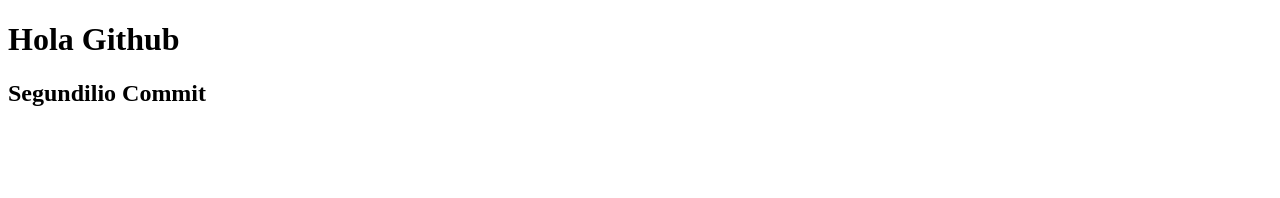
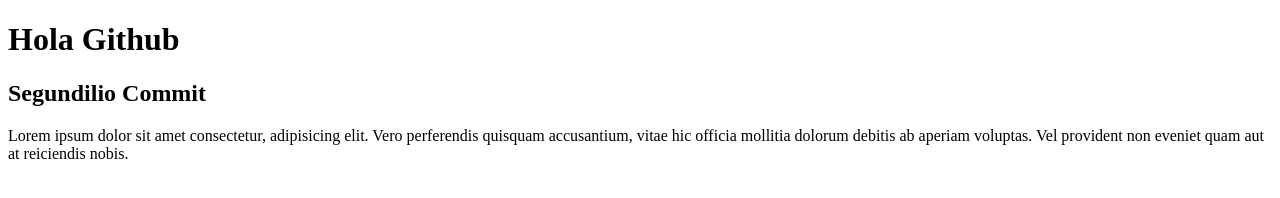
Before and after one commit to noemisabrina/46845prueba, a plain HTML site: page index.html in a window 1280 px wide. Drawn offline with Linux system fonts and the light colour scheme.

Commit message:
desarrollamos el parrafo

```diff
--- a/index.html
+++ b/index.html
@@ -8,5 +8,7 @@
 <body>
     <h1>Hola Github</h1>
     <h2>Segundilio Commit</h2>
+
+    <p>Lorem ipsum dolor sit amet consectetur, adipisicing elit. Vero perferendis quisquam accusantium, vitae hic officia mollitia dolorum debitis ab aperiam voluptas. Vel provident non eveniet quam aut at reiciendis nobis.</p>
 </body>
 </html>
```
